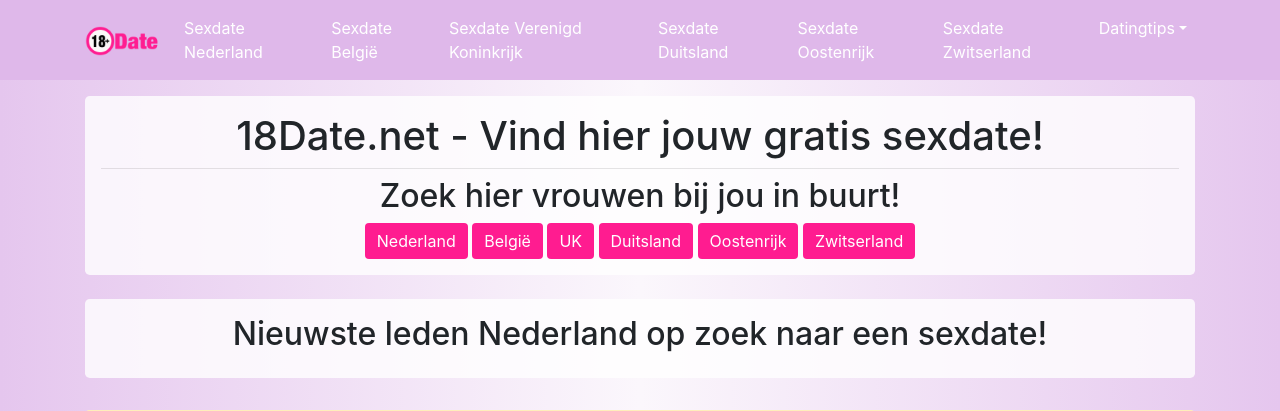
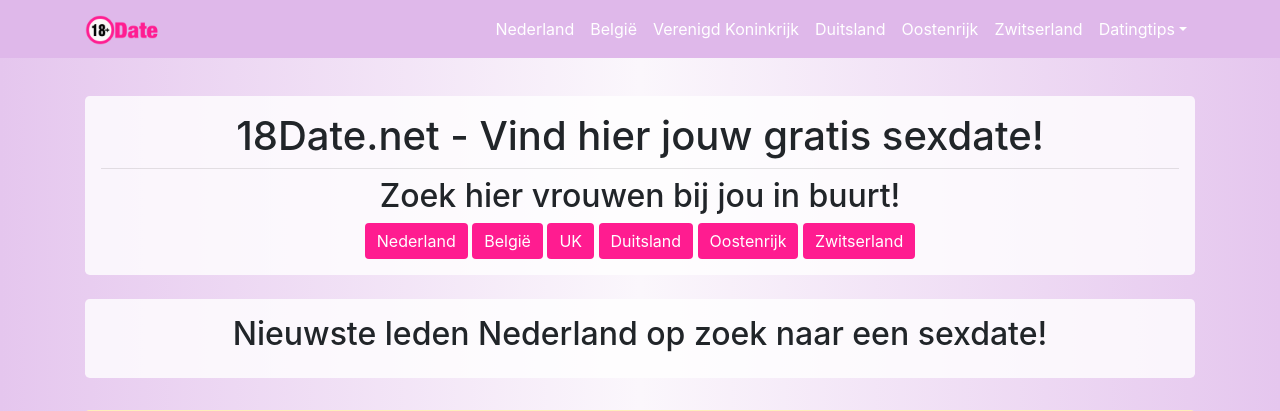
Before and after one commit to Repelstelertje/18D, a PHP site: page /index.php in a window 1280 px wide. Shown: the top 411 px of the page. Run offline with PHP 8.4, Linux system fonts and the light colour scheme; some libraries are stand-ins or nearby versions.

Commit message:
Update nav.php

```diff
--- a/includes/nav.php
+++ b/includes/nav.php
@@ -1,21 +1,21 @@
 <ul class="navbar-nav ml-auto">
   <li class="nav-item">
-    <a class="nav-link" href="sexdate-nederland">Sexdate Nederland</a>
+    <a class="nav-link" href="sexdate-nederland">Nederland</a>
   </li>
   <li class="nav-item">
-    <a class="nav-link" href="sexdate-belgie">Sexdate België</a>
+    <a class="nav-link" href="sexdate-belgie">België</a>
   </li>
   <li class="nav-item">
-    <a class="nav-link" href="sexdate-verenigd-koninkrijk">Sexdate Verenigd Koninkrijk</a>
+    <a class="nav-link" href="sexdate-verenigd-koninkrijk">Verenigd Koninkrijk</a>
   </li>
   <li class="nav-item">
-    <a class="nav-link" href="sexdate-duitsland">Sexdate Duitsland</a>
+    <a class="nav-link" href="sexdate-duitsland">Duitsland</a>
   </li>
   <li class="nav-item">
-    <a class="nav-link" href="sexdate-oostenrijk">Sexdate Oostenrijk</a>
+    <a class="nav-link" href="sexdate-oostenrijk">Oostenrijk</a>
   </li>
   <li class="nav-item">
-    <a class="nav-link" href="sexdate-zwitserland">Sexdate Zwitserland</a>
+    <a class="nav-link" href="sexdate-zwitserland">Zwitserland</a>
   </li>
   <li class="nav-item dropdown">
     <a class="nav-link dropdown-toggle drpdwn" href="#" id="navbarDropdown" role="button" data-toggle="dropdown" aria-haspopup="true" aria-expanded="false">Datingtips</a>
```
